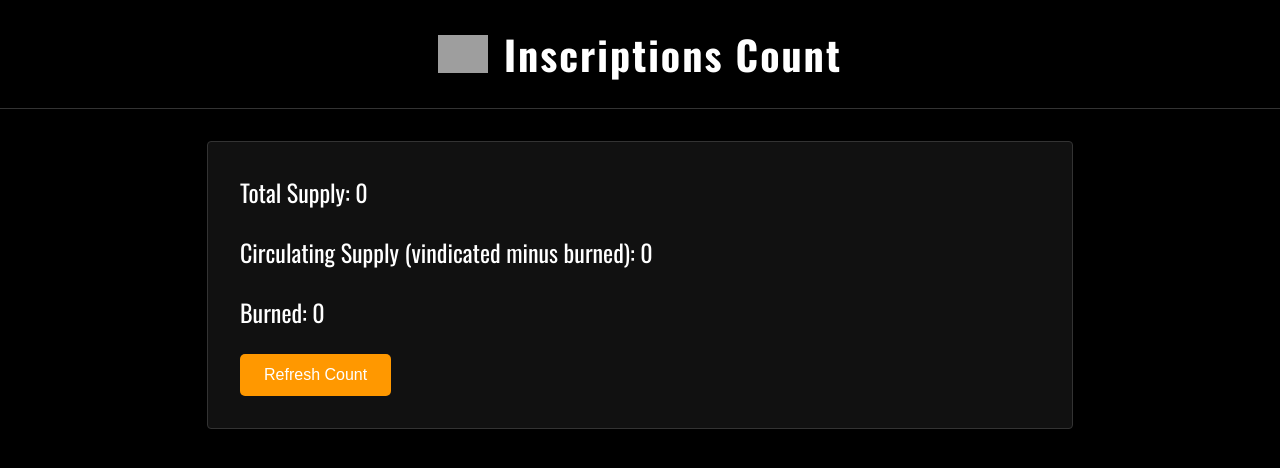
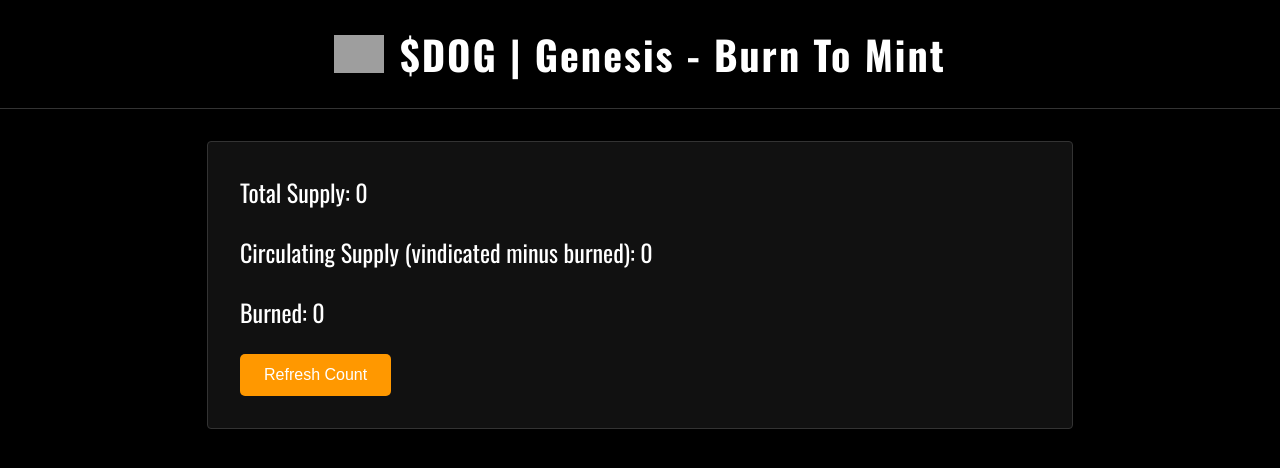
Before and after one commit to DOG-GO-TO-THE-MOON/dog_of_bitcoin_burn_to_mint_wl, a plain HTML site: page dog_of_bitcoin_burn_counter.html in a window 1280 px wide. Drawn offline with nearby package versions, Linux system fonts and the light colour scheme; no server answers; grey boxes are pictures that could not be loaded.

Commit message:
updating design and titles

```diff
--- a/dog_of_bitcoin_burn_counter.html
+++ b/dog_of_bitcoin_burn_counter.html
@@ -2,7 +2,7 @@
 <html lang="en">
 <head>
   <meta charset="UTF-8">
-  <title>Inscriptions Count</title>
+  <title>$DOG | Genesis - Burn To Mint S2 Whitelist</title>
   <!-- Google Font inspired by Dog of Bitcoin's bold look -->
   <link href="https://fonts.googleapis.com/css2?family=Oswald:wght@400;700&display=swap" rel="stylesheet">
   <style>
@@ -68,7 +68,7 @@
 <body>
   <header>
     <img class="logo" src="https://dogofbitcoin.com/dog_logo.svg" alt="Dog of Bitcoin Logo">
-    <h1>Inscriptions Count</h1>
+    <h1>$DOG | Genesis - Burn To Mint</h1>
   </header>
   <div class="container">
     <div class="count-box">
```
